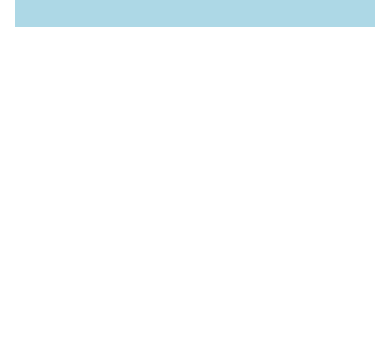
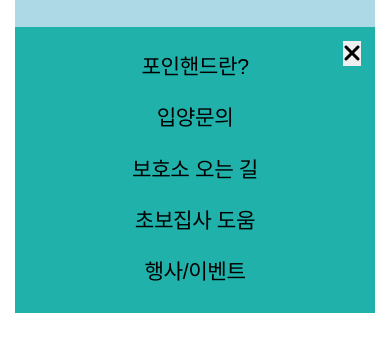
Before and after one commit to Moonjungyung/pawinhand_2023, a plain HTML site: page index.html in a window 390 px wide. Both pictures are taken after a click on the link 355 px from the left and 50 px from the top of the page. Shown: the part 73-424 px from the top of the page. Drawn offline with Linux system fonts and the light colour scheme.

Commit message:
header_js

```diff
--- a/index.html
+++ b/index.html
@@ -6,6 +6,7 @@
     <meta name="description" content="">
     <meta name="keywords" content="">
     <title>포인핸드</title>
+    <link rel="stylesheet" href="https://cdnjs.cloudflare.com/ajax/libs/font-awesome/6.4.0/css/all.min.css">
     <link rel="stylesheet" href="./styles/reset.css">
     <link rel="stylesheet" href="./styles/style.css">
     <link rel="stylesheet" href="./styles/responsive.css">
@@ -14,7 +15,7 @@
     <header>
         <h1><a href="#"><img src="" alt="포인핸드"></a></h1>
         <nav>
-            <ul>
+            <ul><!-- 태블릿, 데스크탑 메인 메뉴 -->
                 <li><a href="#">포인핸드란?</a></li>
                 <li><a href="#">입양문의</a></li>
                 <li><a href="#">보호소 오는 길</a></li>
@@ -27,9 +28,22 @@
                 <span></span>
             </a>
         </nav>
+        <div class="m_nav_open">
+            <button id="close" type="button" title="모바일 메뉴 닫기">
+                <i class="fa-solid fa-xmark"></i>
+            </button>
+            <ul><!-- 모바일 메인 메뉴 -->
+                <li><a href="#">포인핸드란?</a></li>
+                <li><a href="#">입양문의</a></li>
+                <li><a href="#">보호소 오는 길</a></li>
+                <li><a href="#">초보집사 도움</a></li>
+                <li><a href="#">행사/이벤트</a></li>
+            </ul>
+        </div>
     </header>
     <main>
 
     </main>
+    <script src="./script/script.js"></script>
 </body>
 </html>
--- /dev/null
+++ b/script/script.js
@@ -0,0 +1,26 @@
+//1. 모바일 메뉴 숨기기
+//객체 = m_nav_open 모바일 메뉴
+//객체. 속성 style.display = 'none';
+//2. 햄버거 메뉴 클릭 시 모바일 메뉴 보이기
+//객체 = m_nav, m_nav_open 햄버거 메뉴, 모바일 메뉴
+//속성 addEventListener
+//이벤트 click
+//메서드 function
+//3. x버튼 클릭 시 모바일 메뉴 숨기기
+//객체 = close, m_nav_open x 버튼, 모바일 메뉴
+const m_nav_open = document.querySelector('.m_nav_open');
+const m_nav = document.querySelector('.m_nav');
+const close = document.querySelector('#close');
+console.log(m_nav_open, m_nav, close);
+//1. 모바일 메뉴 숨기기
+m_nav_open.style.display = 'none';
+//2-1 햄버거 메뉴 클릭 시 (객체.메서드(이벤트,함수))
+m_nav.addEventListener('click',function(){
+    //2-2 모바일 메뉴 보이기 (객체.속성.속성=값)
+    m_nav_open.style.display = 'block';
+})
+//3-1 x버튼 클릭 시 (객체.메서드(이벤트,함수))
+close.addEventListener('click',function(){
+    //3-2 모바일 메뉴 숨기기 (객체.속성.속성=값)
+    m_nav_open.style.display = 'none';
+})
--- a/styles/responsive.css
+++ b/styles/responsive.css
@@ -3,7 +3,9 @@
 /* figma tablet 설계 width값과 관계없이 media max-width의 첫번째 조건 값은 웹사이트 width 값 기준으로 설정해서 자연스러운 반응형 웹을 설계한다. */
 @media screen and (max-width:1160px) {
     /* 1160px 이하일 경우 좌우 15px 여백적용 */
-    header {width: calc(100% - 30px);}
+    header {
+        width: calc(100% - 30px);
+    }
 }/* 1160 end */
 @media screen and (max-width:900px) {
     header nav ul {
@@ -24,4 +26,8 @@
     header nav .m_nav span:nth-child(1) {}
     header nav .m_nav span:nth-child(2) {}
     header nav .m_nav span:nth-child(3) {}
+    /* m_nav_open */
+    header .m_nav_open {
+        display: block;
+    }
 }/* 900 end */
--- a/styles/style.css
+++ b/styles/style.css
@@ -6,6 +6,7 @@ header {
     display: flex; flex-flow: row nowrap;
     justify-content: space-between;
     align-items: center;
+    position: relative;
 }
 header h1 {
     background-color: lightgoldenrodyellow;
@@ -24,10 +25,34 @@ header nav ul li:last-child {
     margin-right: 0px;
 }
 header nav ul li a {
-    font-size: 1.3rem;
+    font-size: 1.33rem;
     letter-spacing: -0.02em;
 }
 /* 모바일 메뉴 - 데스크탑에서 숨기기 */
-header nav .m_nav {
+header nav .m_nav {display: none;}
+header .m_nav_open {
+    position: absolute; top : 100px;
     display: none;
+    background: lightseagreen;
+    width: 100%;
+    padding: 30px 0;
+    width: 100;
 }
+header .m_nav_open #close {
+    position: absolute; top: 14px; right: 14px;
+    font-size: 24px;
+    align-self: end;
+}
+header .m_nav_open ul {
+    text-align: center;
+}
+header .m_nav_open ul li {
+    margin-bottom: 30px;
+}
+header .m_nav_open ul li:last-child {
+    margin-bottom: 0px;
+}
+header .m_nav_open ul li a {
+    letter-spacing: -0.02em;
+    font-size: 1.33rem;
+}
```
